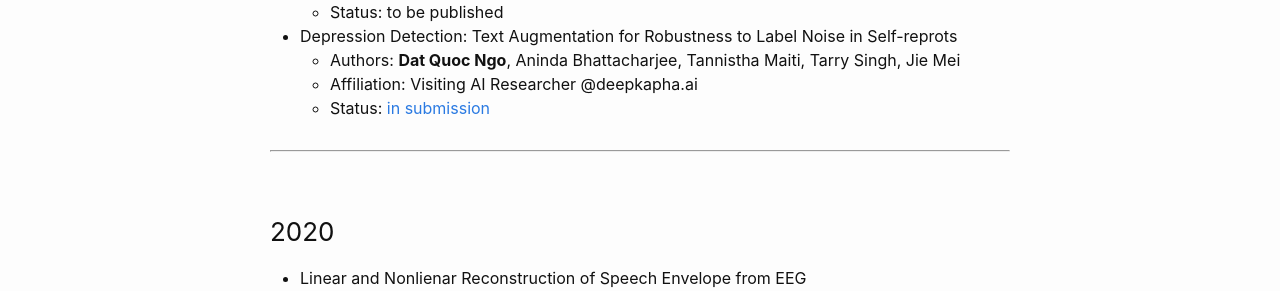
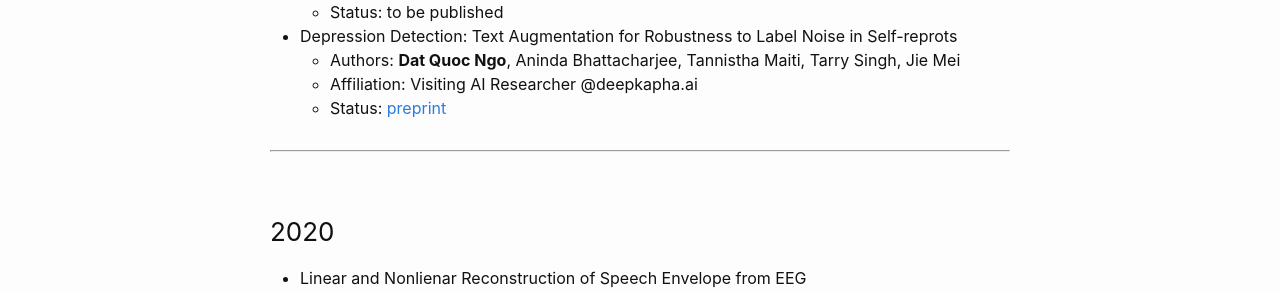
Before and after one commit to quocdat32461997/quocdat32461997.github.io, a Jekyll site: the page built from research.md, in a window 1280 px wide. Shown: the part 326-617 px from the top of the page. Built offline with Jekyll 4.4.1, drawn with Linux system fonts in a browser that asks for light colours.

Commit message:
Updated depressio paper

```diff
--- a/research.md
+++ b/research.md
@@ -12,7 +12,7 @@ permalink: /research/
 - Depression Detection: Text Augmentation for Robustness to Label Noise in Self-reprots
   - Authors: **Dat Quoc Ngo**, Aninda Bhattacharjee, Tannistha Maiti, Tarry Singh, Jie Mei
   - Affiliation: Visiting AI Researcher @deepkapha.ai
-  - Status: [in submission](https://github.com/quocdat32461997/quocdat32461997.github.io/blob/master/assets/ACL_IJCNLP_2021___Final.pdf)
+  - Status: [preprint](https://github.com/quocdat32461997/quocdat32461997.github.io/blob/master/assets/depressio_augmentation_for_noisy_labels.pdf)
 
 ---
 
```
Also changed, not shown: 2 other files.
